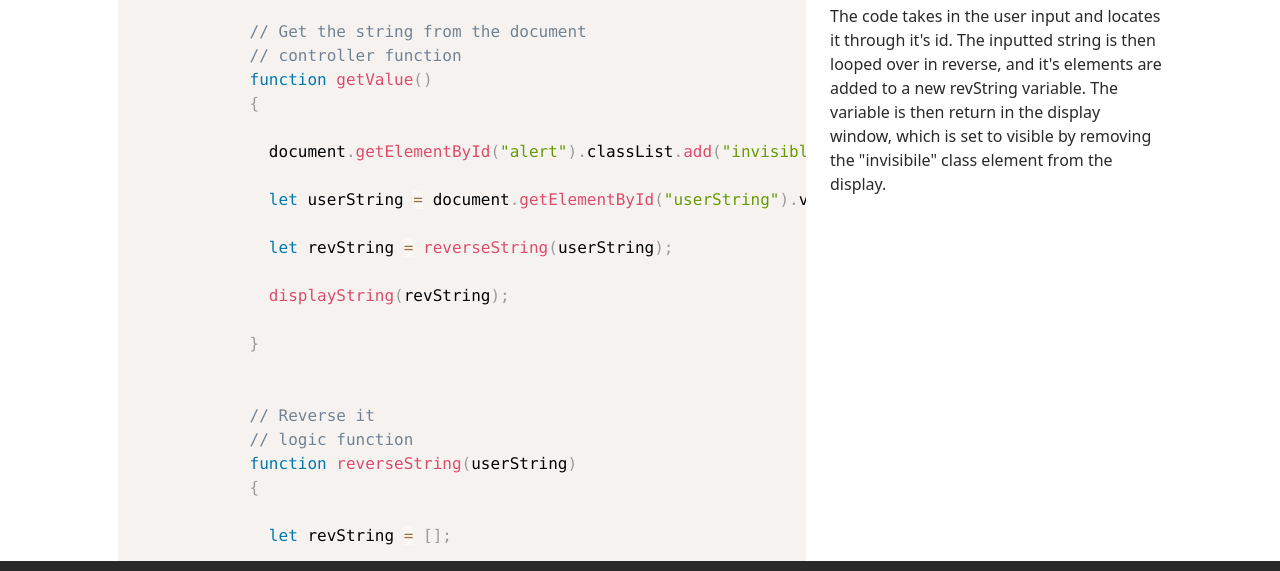
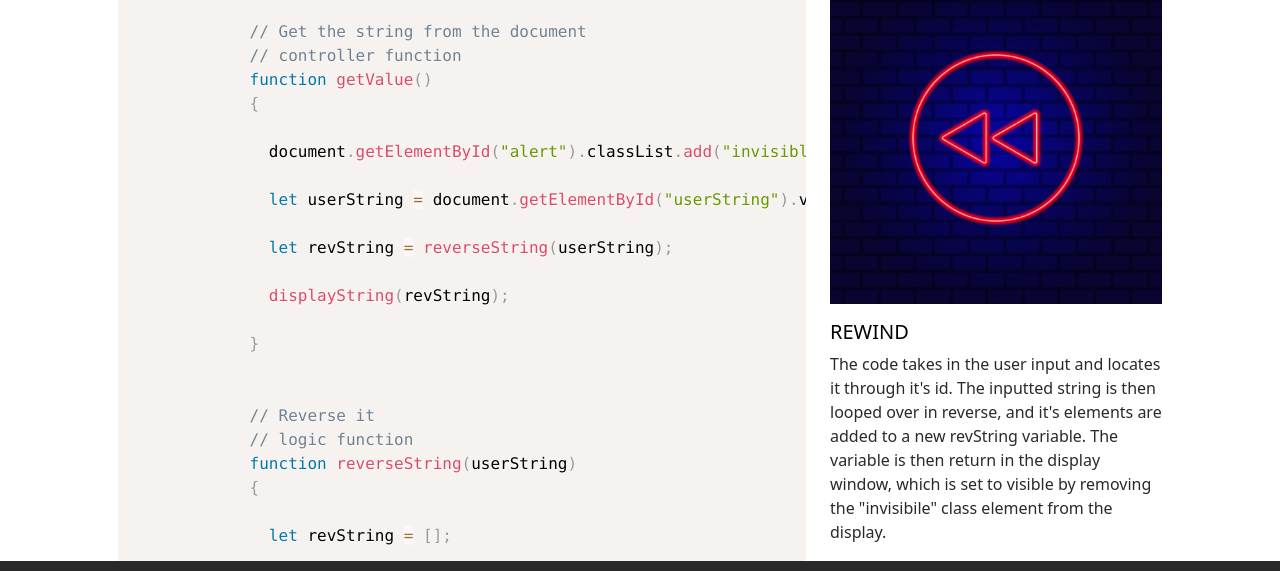
Before and after one commit to BrentCleary/Rewind-There-and-Back-Again, a plain HTML site: page code.html in a window 1280 px wide. Shown: the part 171-742 px from the top of the page. Drawn offline with nearby package versions, Linux system fonts and the light colour scheme.

Commit message:
Placing Site Image in Code Tab

```diff
--- a/code.html
+++ b/code.html
@@ -111,6 +111,7 @@
           </pre>
         </div>
         <div class="col-lg-4">
+          <img class="img-fluid mb-3" src="img/neon-symbol-rewind.jpg" alt="rewind-image">
           <h5>REWIND</h5>
           <p>The code takes in the user input and locates it through it's id. The inputted string is then looped over in reverse, and it's elements are added to a new revString variable. The variable is then return in the display window, which is set to visible by removing the "invisibile" class element from the display.</p>
         </div>
```
